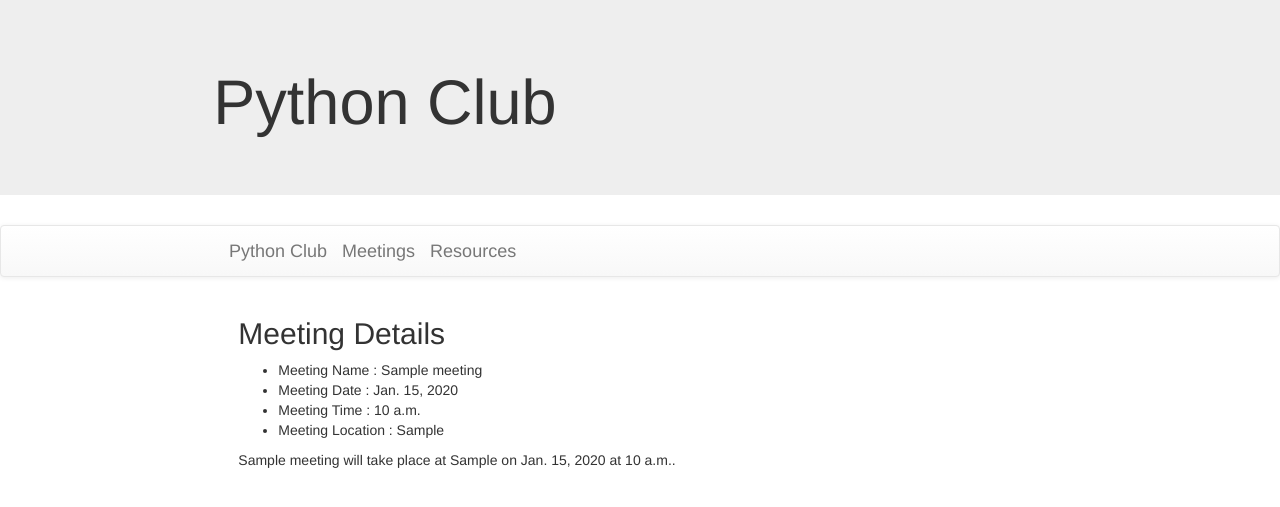
After one commit to ted-miller92/PythonClub2021, a Django app: page /club/meetingDetail/1 in a window 1280 px wide. The commit adds this page. Shown: the top 507 px of the page. Run offline with Django 3.2, Linux system fonts and the light colour scheme; tables that the repository leaves empty hold one stand-in row (values such as "Sample post"); some libraries are stand-ins or nearby versions.

Commit message:
added meetings and meeting details

```diff
--- a/club/templates/base.html
+++ b/club/templates/base.html
@@ -4,14 +4,15 @@
     <title>Python Club</title>
     <link rel="stylesheet" href="//maxcdn.bootstrapcdn.com/bootstrap/3.2.0/css/bootstrap.min.css">
     <link rel="stylesheet" href="//maxcdn.bootstrapcdn.com/bootstrap/3.2.0/css/bootstrap-theme.min.css">
+    <meta name="viewport" content="width=device-width, initial-scale=1">
     <link href='//fonts.googleapis.com/css?family=Lobster&subset=latin,latin-ext' rel='stylesheet' type='text/css'>
   </head>
   <body>
     <div class='jumbotron'>
-      <h1>Python Club</h1>
+      <h1 class="col-md-offset-2">Python Club</h1>
     </div>
       <nav class="navbar navbar-default">
-      <div class="container-fluid">
+      <div class="col-md-offset-2 container-fluid">
         <div class="navbar-header">
           <a class="navbar-brand" href="{% url 'index' %}">Python Club</a>
         </div>
--- /dev/null
+++ b/club/templates/club/meetingdetail.html
@@ -0,0 +1,14 @@
+{% extends 'base.html' %}
+{% block content%}
+<div class="col-md-9 col-md-offset-2">
+<h2>Meeting Details</h2>
+<ul>
+    <li>Meeting Name : {{meeting.title}}</li>
+    <li>Meeting Date : {{meeting.date}}</li>
+    <li>Meeting Time : {{meeting.time}}</li>
+    <li>Meeting Location : {{meeting.location}}</li>
+</ul>
+
+<p>{{meeting.title}} will take place at {{meeting.location}} on {{meeting.date}} at {{meeting.time}}.</p>
+</div>
+{% endblock %}
--- a/club/templates/club/meetings.html
+++ b/club/templates/club/meetings.html
@@ -1,9 +1,11 @@
 {% extends 'base.html' %}
 {% block content %}
+<div class="col-md-9 col-md-offset-2">
 <h2>Meetings</h2>
 <ul>
     {% for m in meeting_list %}
-    <li>{{ m.title }}</li>
+    <li><a href="{% url 'detail' id=m.id %}">{{ m.title }}</a></li>
     {% endfor %}
 </ul>
+</div>
 {% endblock %}
--- a/club/templates/club/resources.html
+++ b/club/templates/club/resources.html
@@ -1,9 +1,11 @@
 {% extends 'base.html' %}
 {% block content %}
+<div class="col-md-9 col-md-offset-2">
 <h2>Resources</h2>
-<ul>
+<ul class="container-fluid">
     {% for r in resource_list %}
     <li>{{ r.resourceName }}</li>
     {% endfor %}
 </ul>
+</div>
 {% endblock %}
--- a/club/urls.py
+++ b/club/urls.py
@@ -5,5 +5,5 @@ urlpatterns = [
     path('', views.index, name='index'),
     path('resources/', views.resources, name='resources'),
     path('meetings/', views.meetings, name='meetings'),
-
+    path('meetingDetail/<int:id>', views.meetingDetail, name='detail'),
 ]
--- a/club/views.py
+++ b/club/views.py
@@ -1,5 +1,6 @@
-from django.shortcuts import render
+from django.shortcuts import render, get_object_or_404
 from .models import Meeting, MeetingMinutes, Resource, Event
+
 
 # Create your views here.
 def index(request):
@@ -12,3 +13,7 @@ def resources(request):
 def meetings(request):
     meeting_list=Meeting.objects.all()
     return render(request, 'club/meetings.html', {'meeting_list' : meeting_list})
+
+def meetingDetail(request, id):
+    meeting=get_object_or_404(Meeting, pk=id)
+    return render(request, 'club/meetingdetail.html', {'meeting' : meeting})
```
Also changed, not shown: club/templates/club/index.html (+4 -3 lines).
